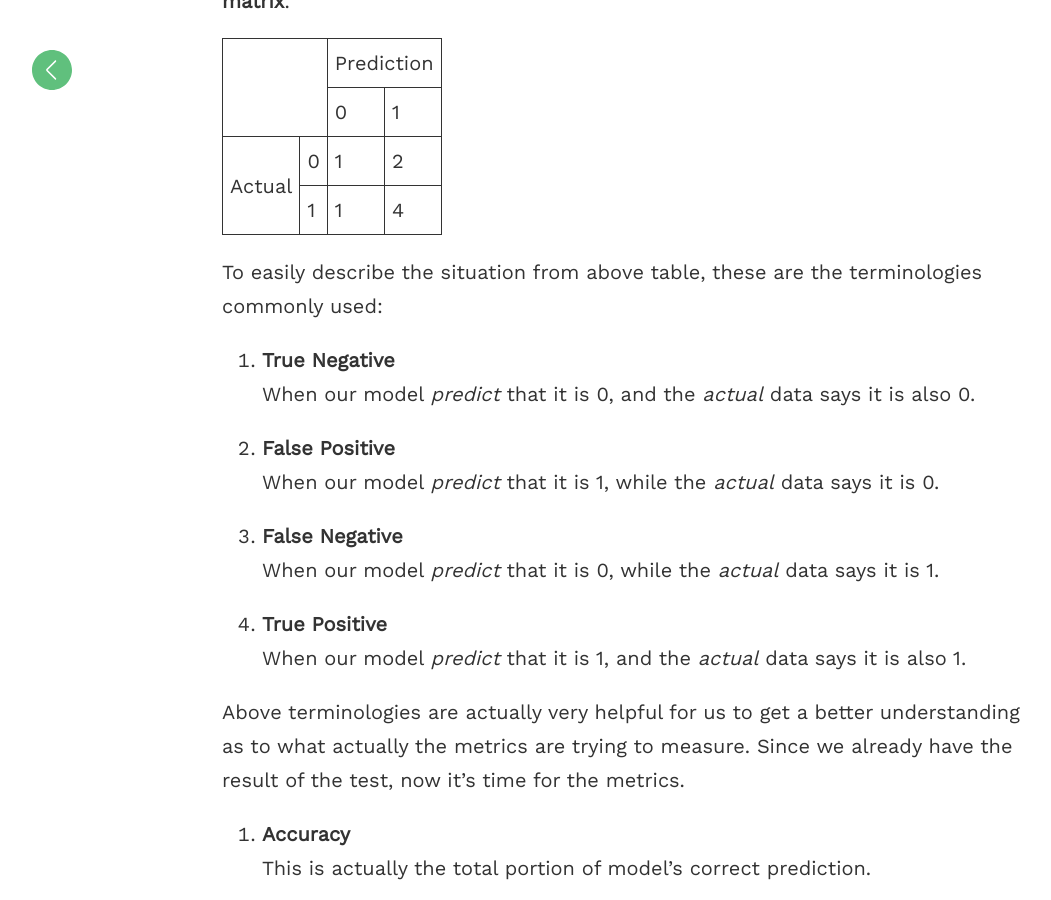
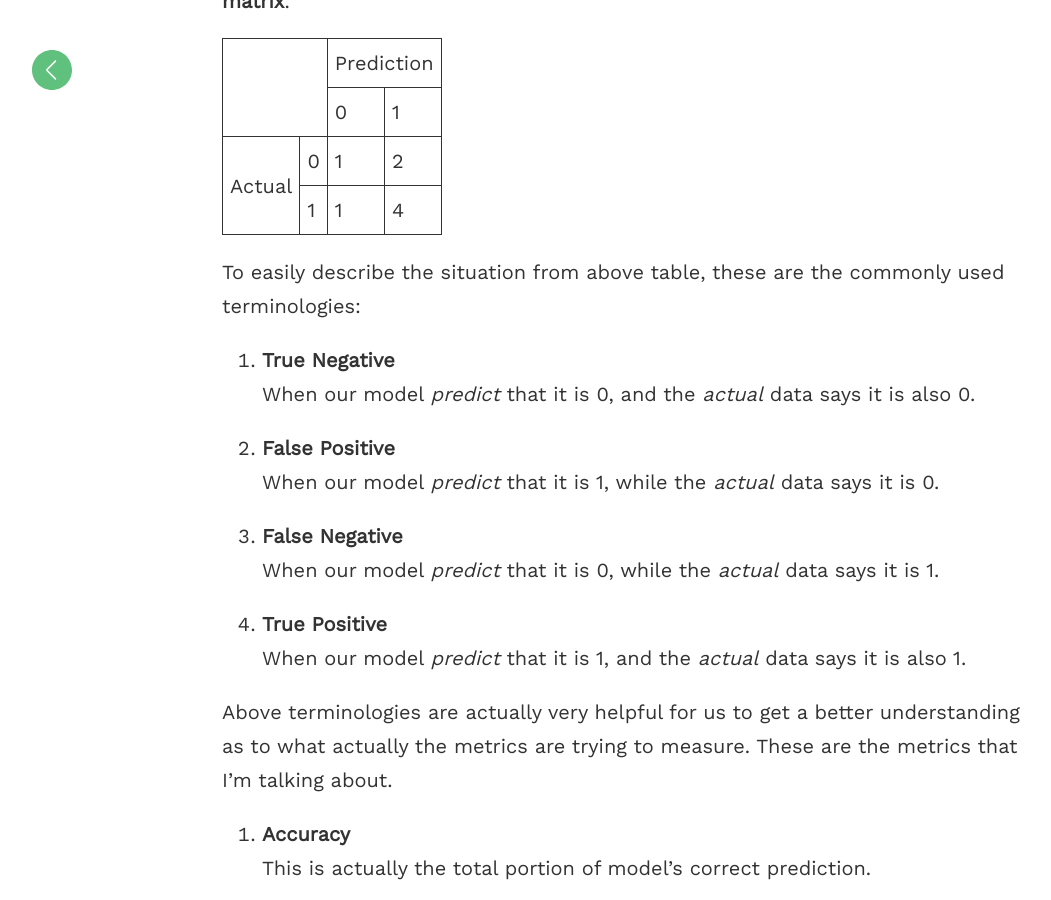
Before and after one commit to hafizbadrie/hafizbadrie.github.io, a Jekyll site: the page built from _posts/2016-11-20-confusion-matrix.markdown, in a window 1280 px wide and 900 px high, scrolled down 611 px. Shown: the whole window, without its empty margins (18-1069 px from the left). Built offline with Jekyll 4.4.1, drawn with Linux system fonts in a browser that asks for light colours; some of the changed text lies outside the part shown.

Commit message:
Post edit: Confusion Matrix

```diff
--- a/_posts/2016-11-20-confusion-matrix.markdown
+++ b/_posts/2016-11-20-confusion-matrix.markdown
@@ -39,7 +39,7 @@ We can transform the table into another form of table that we call **confusion m
   </tr>
 </table>
 
-To easily describe the situation from above table, these are the terminologies commonly used:
+To easily describe the situation from above table, these are the commonly used terminologies:
 
 1. **True Negative**
   When our model *predict* that it is 0, and the *actual* data says it is also 0.
@@ -54,7 +54,7 @@ To easily describe the situation from above table, these are the terminologies c
   When our model *predict* that it is 1, and the *actual* data says it is also 1.
 
 Above terminologies are actually very helpful for us to get a better understanding as to what actually the metrics are trying to measure.
-Since we already have the result of the test, now it's time for the metrics.
+These are the metrics that I'm talking about.
 
 1. **Accuracy**
   This is actually the total portion of model's correct prediction.
```
Also changed, not shown: other parts of _posts/2016-11-20-confusion-matrix.markdown (+1 -1 lines).
